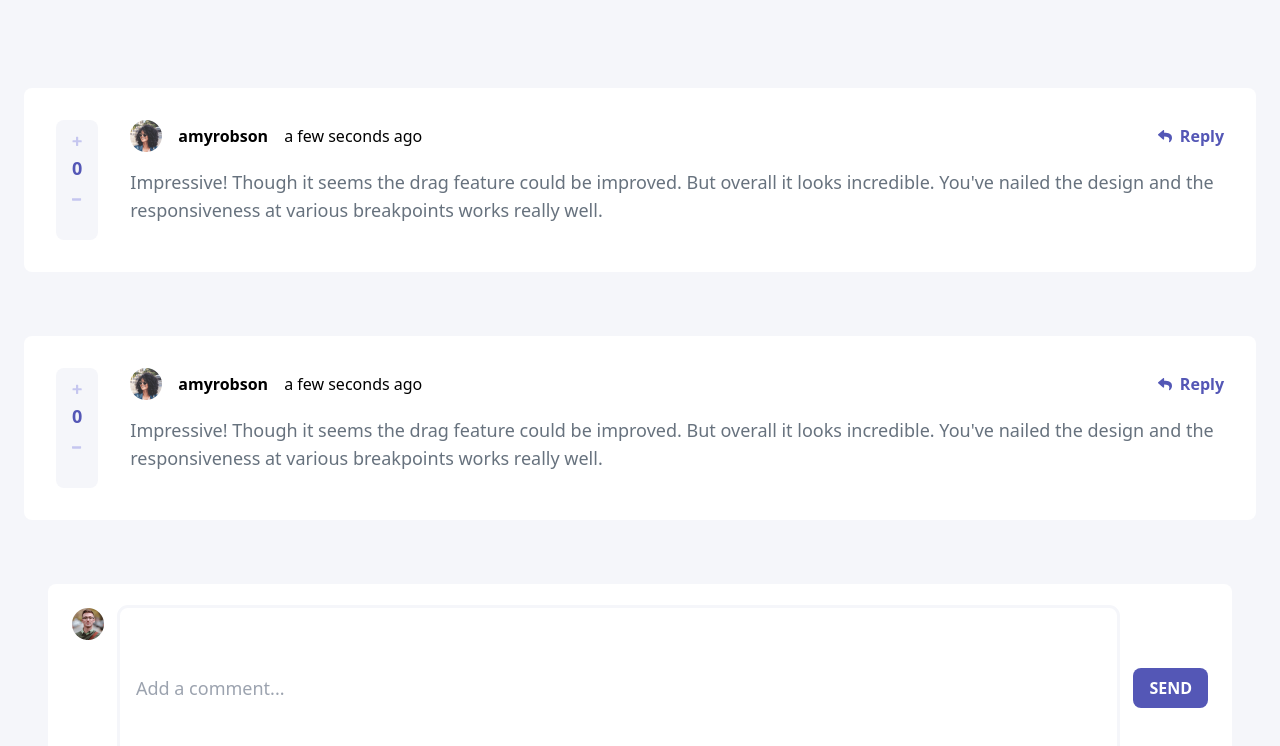
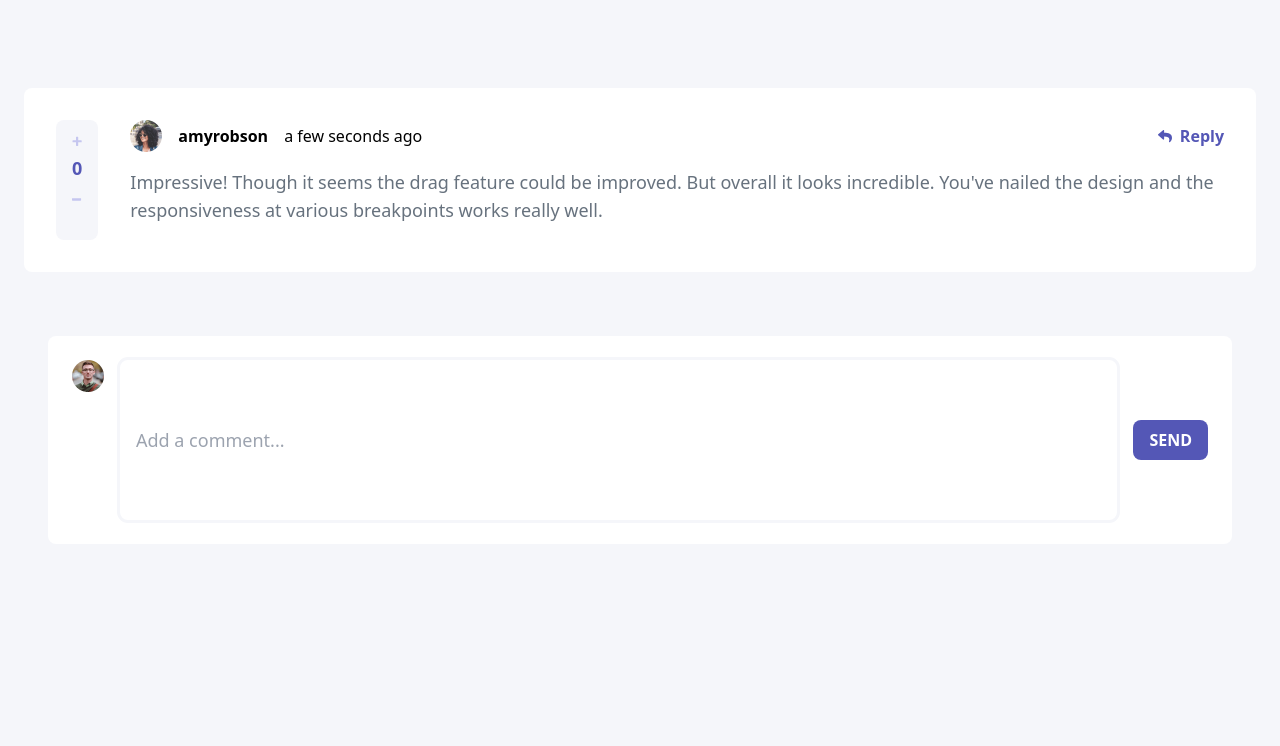
Before and after one commit to lavollmer/interactive-comments-app, a React (Vite) app: page / in a window 1280 px wide. Shown: the top 746 px of the page. Built offline with nearby package versions, Linux system fonts and the light colour scheme.

Commit message:
debugging code and also reviewing for clarity with adding comments

```diff
--- a/src/App.jsx
+++ b/src/App.jsx
@@ -51,10 +51,13 @@ function App() {
 
 
   const handleAddReply = (commentIndex, replyText) => {
+    //creating a new variable newComments with a copy of the comments array
     const newComments = [...comments];
+    // if the commentIndex in newComments object does not have replies, create a new empty array
     if (!newComments[commentIndex].replies) {
-      newComments[commentIndex].replies = []; // Ensure replies array is initialized
+      newComments[commentIndex].replies = [];
     }
+    //when a commentIndex and replyText are passed as arguments to the function we push on the new comment with the information below
     newComments[commentIndex].replies.push({
       text: replyText,
       createdAt: new Date(),
@@ -83,20 +86,6 @@ function App() {
             />
           </div>
           <div className="pt-8">
-            <CommentCard
-             AvatarImage={Avatar}
-             AvatarDesc="User Avatar"
-             name="amyrobson"
-             comment="Impressive! Though it seems the drag feature could be improved. But overall it looks incredible. You've nailed the design and the responsiveness at various breakpoints works really well."
-             created_at={commentCreatedAt}
-             replies={[]} // Initialize replies array
-             currentUser={currentUser} // Pass current user information
-             onReplyClick={() => handleReplyClick(0)} // Pass reply handler
-             replyBoxVisible={replyBoxVisible === 0} // Pass reply box visibility
-             onAddReply={(replyText) => handleAddReply(0, replyText)} // Pass add reply handler
-            />
-          </div>
-          <div className="pt-8 ">
             {comments.map((comment, index) => (
               <CommentCard
                 key={index}
@@ -105,7 +94,7 @@ function App() {
                 name={comment.username}
                 comment={comment.text}
                 created_at={comment.createdAt}
-              replies={comment.replies || []}
+                replies={comment.replies || []} // Pass replies array, ensure it's not undefined
                 currentUser={currentUser} // Pass current user information
                 onDelete={() => handleDeleteComment(index)} // Pass delete handler
                 onReplyClick={() => handleReplyClick(index)} // Pass reply handler
@@ -113,18 +102,6 @@ function App() {
                 onAddReply={(replyText) => handleAddReply(index, replyText)} // Pass add reply handler
               />
             ))}
-            {/* <div className="replies mt-4">
-              {replies.map((reply, index) => (
-                <ReplyCard
-                  key={index}
-                  AvatarImage={Avatar}
-                  AvatarDesc="User Avatar"
-                  username={reply.username}
-                  replyText={reply.text}
-                  createdAt={reply.createdAt}
-                />
-              ))}
-            </div> */}
           </div>
           </div>
         <div className="flex flex-col pt-8 p-6 w-full">
--- a/src/components/CommentCard.jsx
+++ b/src/components/CommentCard.jsx
@@ -38,9 +38,9 @@ const CommentCard = ({
     console.log(likes);
   };
 
-  const timestamp = Date.now();
-  const dateTimeAgo = moment(new Date(created_at)).fromNow();
-  console.log(dateTimeAgo);
+  // const timestamp = Date.now();
+  // const dateTimeAgo = moment(new Date(created_at)).fromNow();
+  // console.log(dateTimeAgo);
 
   const handleReplyClick = () => {
     setReplyText(`@${name} `);
@@ -49,9 +49,8 @@ const CommentCard = ({
 
   const handleReplySubmit = () => {
     if (replyText.trim()) {
-      onAddReply(replyText);
-      setReplyText("");
-      setShowReplyBox(false);
+     onAddReply(replyText);
+     setReplyText("");
     }
   };
 
```
Lines whose indentation alone changed are shown as unchanged.
